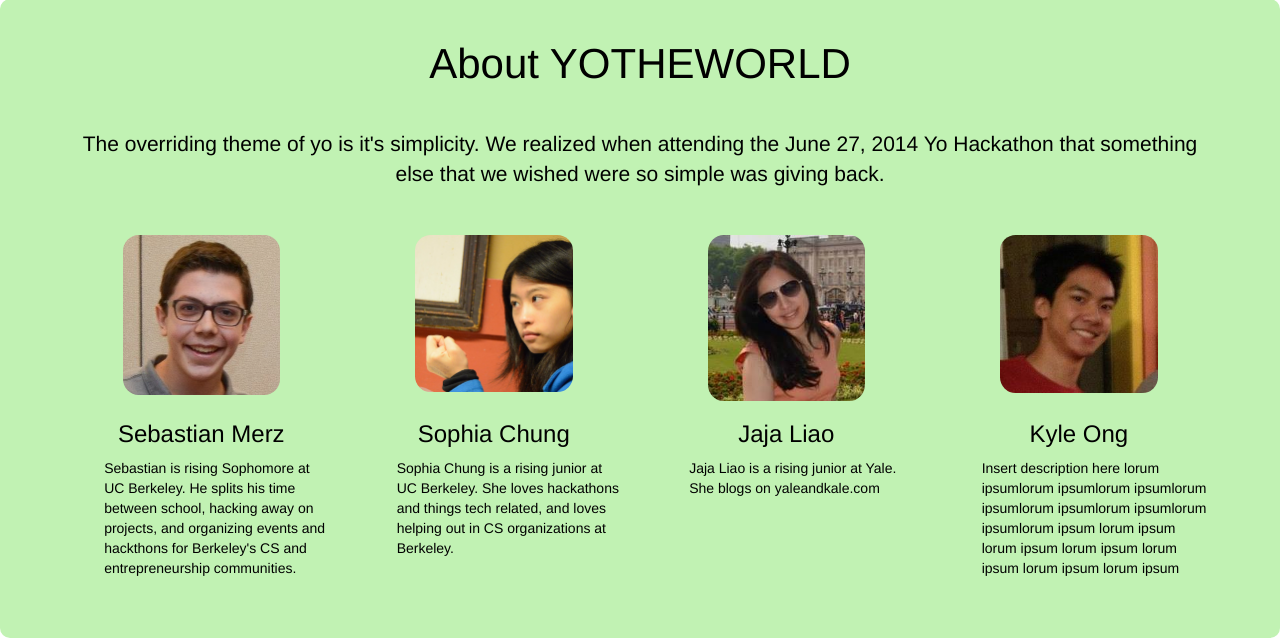
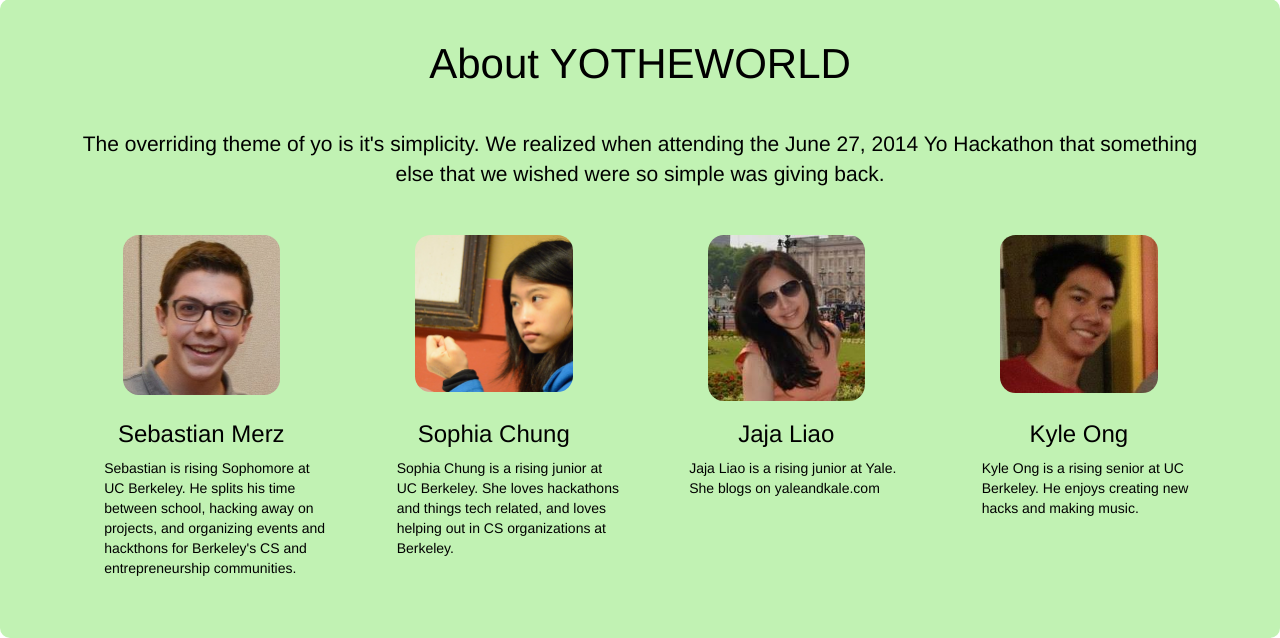
Before and after one commit to chungs1/yocator, a Flask app: template app/templates/index.html in a window 1280 px wide. Shown: the part 989-1627 px from the top of the page. Run offline with Flask 2, Linux system fonts and the light colour scheme; the template is opened without the code that fills it, so the values that code supplies are empty; some libraries are stand-ins or nearby versions.

Commit message:
Add description for Kyle

```diff
--- a/app/templates/index.html
+++ b/app/templates/index.html
@@ -83,7 +83,7 @@
           </div>
           <div class="col-md-3">
             <center><h3>Kyle Ong</h3></center>
-            <div style="padding-left:13%">Insert description here lorum ipsumlorum ipsumlorum ipsumlorum ipsumlorum ipsumlorum ipsumlorum ipsumlorum ipsum lorum ipsum lorum ipsum lorum ipsum lorum ipsum lorum ipsum lorum ipsum</div>
+            <div style="padding-left:13%">Kyle Ong is a rising senior at UC Berkeley. He enjoys creating new hacks and making music.</div>
           </div>
         </div>
       </div>
```
